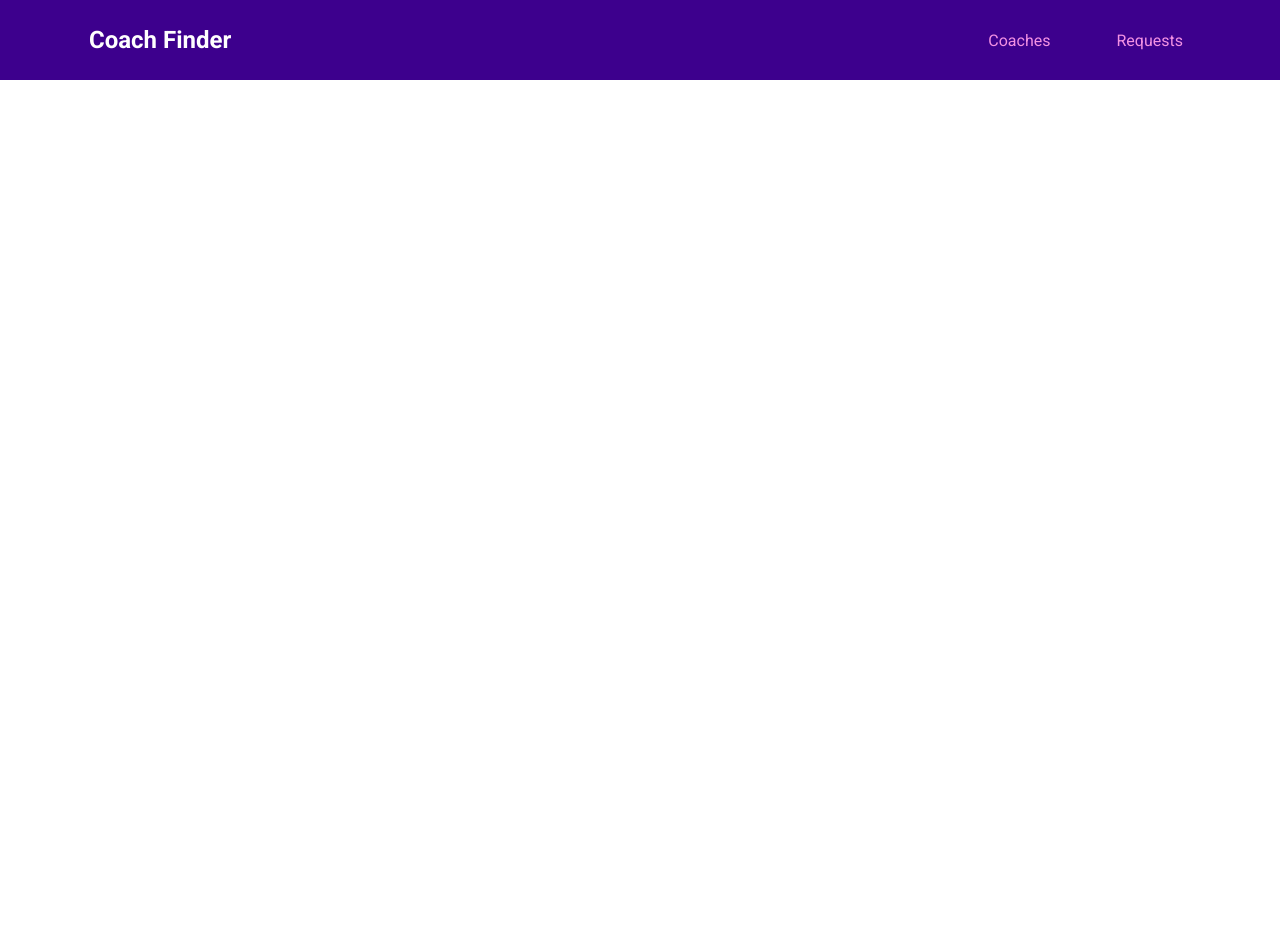
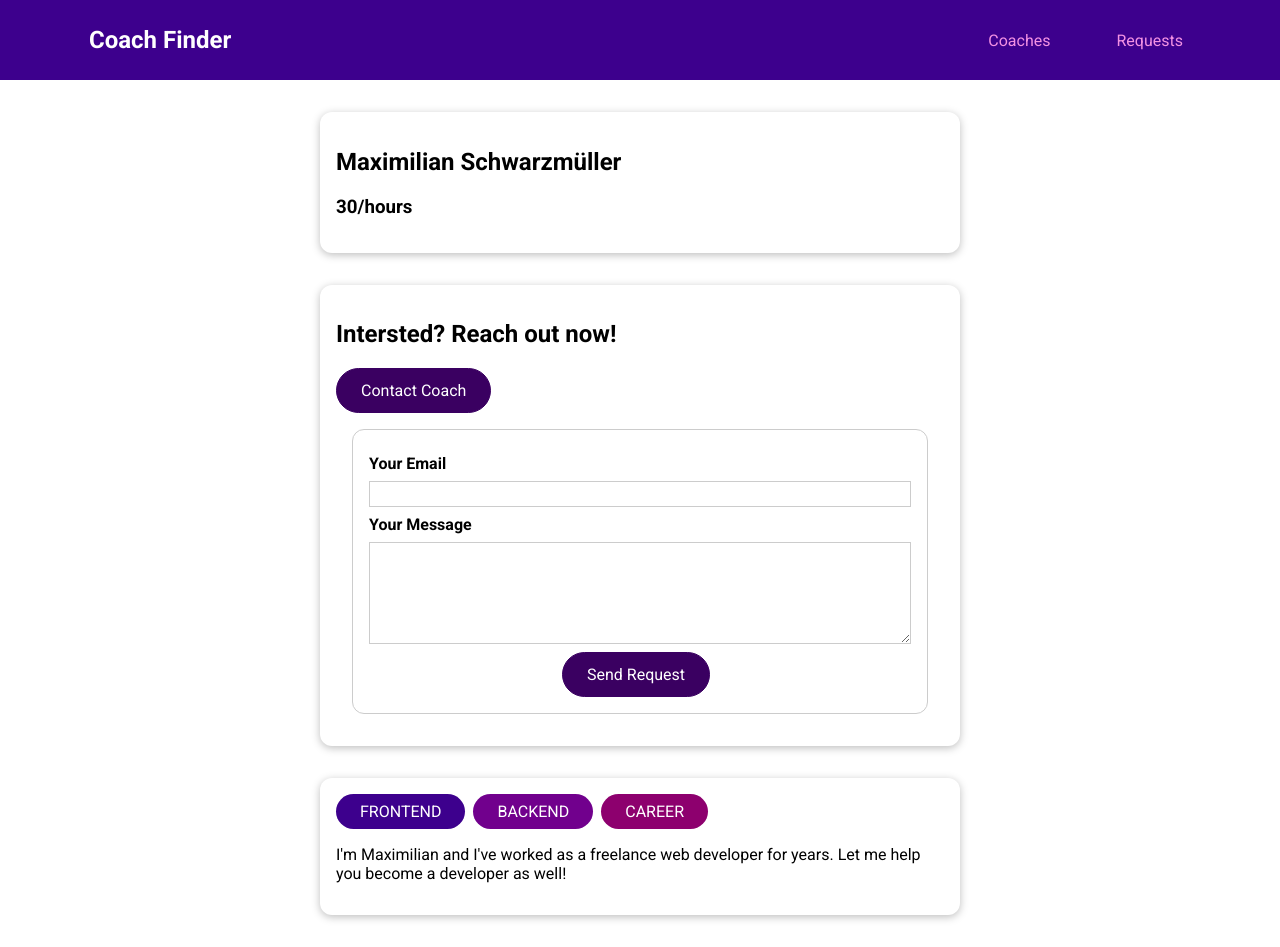
Before and after one commit to rutagengwaeric/coach-app, a Vue app: page /coaches/c1/contact in a window 1280 px wide. Before the commit the page ends 800 px from the top, so only its background shows below. Built offline with nearby package versions, Linux system fonts and the light colour scheme.

Commit message:
working with requests from firebase

```diff
--- a/src/components/coaches/coachItem.vue
+++ b/src/components/coaches/coachItem.vue
@@ -1,5 +1,5 @@
 <template>
-  <router-view></router-view>
+
   <li>
     <h3> {{ fullName }} </h3>
     <h4> {{ rate }}/hour</h4>
@@ -7,6 +7,7 @@
       <base-badge v-for="area in areas" :key="area" :type="area" :title="area"></base-badge>
     </div>
     <div class="actions">
+
       <base-button class="outline" link :to="CoachLinkContact">Contact</base-button>
       <base-button link :to="CoachLinkDetails">View Details</base-button>
     </div>
@@ -25,7 +26,7 @@ export default {
       return '/coaches/' + this.id;
     },
     CoachLinkContact() {
-      return '/coaches/' + this.id + '/contact';
+      return this.$route.path + '/' + this.id + '/contact';
     }
 
   }
--- /dev/null
+++ b/src/components/requests/RequestItem.vue
@@ -0,0 +1,47 @@
+<template>
+    <li>
+        <div>
+            <a :href="emailLink">{{ email }}</a>
+        </div>
+        <div>
+            <p>{{ message }}</p>
+        </div>
+    </li>
+</template>
+
+<script>
+
+export default {
+    props: ['email', 'message'],
+
+    computed: {
+        emailLink() {
+            return `mailto:${this.email}`;
+        }
+    }
+
+}
+</script>
+
+<style scoped>
+li {
+    margin: 1rem 0;
+    border: 1px solid #ccc;
+    padding: 1rem;
+}
+
+a {
+    color: #3d008d;
+    text-decoration: none;
+    font-weight: bold;
+}
+
+a:hover,
+a:active {
+    color: #8d007a;
+}
+
+p {
+    margin: 0.5rem 0 0 0;
+}
+</style>
--- a/src/pages/coach/CoachDetail.vue
+++ b/src/pages/coach/CoachDetail.vue
@@ -4,7 +4,6 @@
       <h2> {{ fullName }} </h2>
       <h3> {{ rate }}/hours</h3>
     </base-card>
-    <router-view></router-view>
   </section>
   <section>
     <base-card>
@@ -12,7 +11,7 @@
         <h2> Intersted? Reach out now!</h2>
         <base-button link :to="contactLink">Contact Coach</base-button>
       </header>
-
+      <router-view></router-view>
     </base-card>
   </section>
   <section>
@@ -40,7 +39,7 @@ export default {
       return this.selectedCoach.firstName + ' ' + this.selectedCoach.lastName;
     },
     contactLink() {
-      return this.$route.path + '/contact';
+      return this.$route.path + '/' + this.id + '/contact';
     },
     rate() {
       return this.selectedCoach.hourlyRate;
--- a/src/pages/request/ContactCoach.vue
+++ b/src/pages/request/ContactCoach.vue
@@ -1,14 +1,14 @@
 <template>
-  <form action="" @submit.prevent="sendRequest">
+  <form @submit.prevent="submitForm">
     <div class="form-control">
       <label for="email">Your Email</label>
-      <input type="email" id="email" v-model="email" />
+      <input type="email" id="email" v-model.trim="email" />
     </div>
     <div class="form-control">
       <label for="message">Your Message</label>
-      <textarea id="message" rows="5" v-model="message"></textarea>
+      <textarea id="message" rows="5" v-model.trim="message"></textarea>
     </div>
-    <p class="errors" v-if="!formIsValid"> Please  Enter Email correctly or Message not emply</p>
+    <p class="errors" v-if="!formIsValid"> Please  Enter Email correctly or Message not empty</p>
     <div class="actions">
       <base-button>Send Request</base-button>
     </div>
@@ -23,24 +23,68 @@ export default {
       formIsValid: true
     }
   },
-  method: {
-    sendRequest() {
-
-      if (!this.email || !this.message.includes('@') || this.message == '') {
+  methods: {
+    submitForm() {
+      if (this.email == '' || !this.email.includes('@') || this.message == '') {
         this.formIsValid = false
         return
       }
-      if (this.email && this.message) {
-        this.formIsValid = true
+
         const contactData = {
+          coachId: this.$route.params.id,
           email: this.email,
           message: this.message
         }
-        console.log('Sending Request', contactData)
+        console.log(contactData)
+        this.$store.dispatch('requests/coachRequest', contactData)
+        this.$router.replace('/coaches')
 
-      }
 
     }
   }
 }
 </script>
+
+<style scoped >
+form {
+  margin: 1rem;
+  border: 1px solid #ccc;
+  border-radius: 12px;
+  padding: 1rem;
+}
+
+.form-control {
+  margin: 0.5rem 0;
+}
+
+label {
+  font-weight: bold;
+  margin-bottom: 0.5rem;
+  display: block;
+}
+
+input,
+textarea {
+  display: block;
+  width: 100%;
+  font: inherit;
+  border: 1px solid #ccc;
+  padding: 0.15rem;
+}
+
+input:focus,
+textarea:focus {
+  border-color: #3d008d;
+  background-color: #faf6ff;
+  outline: none;
+}
+
+.errors {
+  font-weight: bold;
+  color: red;
+}
+
+.actions {
+  text-align: center;
+}
+</style>
--- a/src/pages/request/RequestReceived.vue
+++ b/src/pages/request/RequestReceived.vue
@@ -1,5 +1,48 @@
 <template>
-  <div>
-	     <h1>Requests </h1>
-  </div>
+  <base-card>
+    <header>
+      <h1>Request Received</h1>
+    </header>
+    <ul v-if="hasRequests">
+      <request-item v-for="req in requests" :key="req.id" :email="req.userEmail" :message="req.message">
+      </request-item>
+    </ul>
+    <h3 v-if="!hasRequests">You haven't received any request yet!</h3>
+  </base-card>
 </template>
+
+<script>
+import RequestItem from '../../components/requests/RequestItem.vue';
+export default {
+  components: {
+    RequestItem
+  },
+  computed: {
+    requests() {
+      return this.$store.getters['requests/requests'];
+    },
+    hasRequests() {
+      return this.$store.getters['requests/hasRequests'];
+    }
+
+  }
+}
+
+
+</script>
+<style scoped>
+header {
+  text-align: center;
+}
+
+ul {
+  list-style: none;
+  margin: 2rem auto;
+  padding: 0;
+  max-width: 30rem;
+}
+
+h3 {
+  text-align: center;
+}
+</style>
--- a/src/router.js
+++ b/src/router.js
@@ -24,7 +24,7 @@ const router = createRouter({
             props : true,
             children : [
                 {
-                    path : '/contact',
+                    path : 'contact',
                     component : ContactCoach
                 }
             ]
--- a/src/store/index.js
+++ b/src/store/index.js
@@ -1,10 +1,12 @@
 import { createStore } from 'vuex';
 import coachesModule from './modules/coaches/index.js';
+import requestsModule from './modules/requests/index.js';
 
 const store = createStore({
 
   modules: {
-    coaches: coachesModule
+    coaches: coachesModule,
+    requests: requestsModule
   },
   state() {
     return {
--- a/src/store/modules/coaches/actions.js
+++ b/src/store/modules/coaches/actions.js
@@ -1,7 +1,7 @@
 export default {
-    registerCoach(context, data) {
+   async registerCoach(context, data) {
+      const userId = context.rootGetters.userId;
       const coachData = {
-        id: context.rootGetters.userId,
         firstName: data.first,
         lastName: data.last,
         areas: data.areas,
@@ -9,6 +9,17 @@ export default {
         hourlyRate: data.rate
       };
 
-      context.commit('registerCoach', coachData);
+    const response = await fetch(`https://vue-test-e2e74-default-rtdb.firebaseio.com/coaches/${userId}.json`,{
+        method : 'PUT',
+        body : JSON.stringify(coachData)
+      });
+      if(!response.ok){
+        // error
+      }
+
+      context.commit('registerCoach', {
+        ...coachData,
+        id : userId
+      });
     }
 }
--- /dev/null
+++ b/src/store/modules/requests/actions.js
@@ -0,0 +1,11 @@
+export default {
+    coachRequest(context, payload) {
+        const newRequest = {
+            id: new Date().toISOString(),
+            coachId: payload.coachId,
+            userEmail: payload.email,
+            message: payload.message
+        };
+        context.commit('addRequest', newRequest);
+    }
+}
--- /dev/null
+++ b/src/store/modules/requests/getters.js
@@ -0,0 +1,9 @@
+export default {
+    requests(state , _, _2, rootGetters) {
+        const coachId = rootGetters.userId;
+        return state.requests.filter(req => req.coachId === coachId);
+    },
+    hasRequests(getters) {
+        return getters.requests && getters.requests.length > 0;
+    }
+}
--- /dev/null
+++ b/src/store/modules/requests/index.js
@@ -0,0 +1,15 @@
+import mutations from './mutations.js'
+import actions from './actions.js'
+import getters from './getters.js'
+
+export default {
+  namespaced: true,
+  state() {
+    return {
+      requests: [],
+    }
+  },
+    mutations,
+    actions,
+    getters
+}
--- /dev/null
+++ b/src/store/modules/requests/mutations.js
@@ -0,0 +1,5 @@
+export default {
+    addRequest(state, payload) {
+        state.requests.push(payload);
+    }
+}
```
